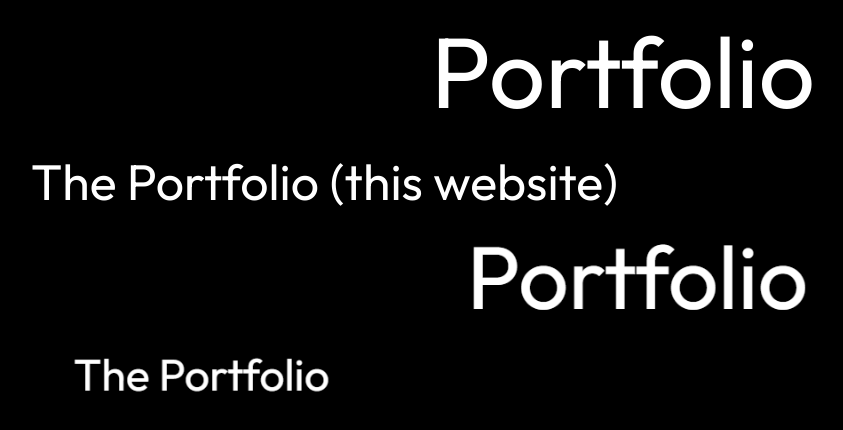
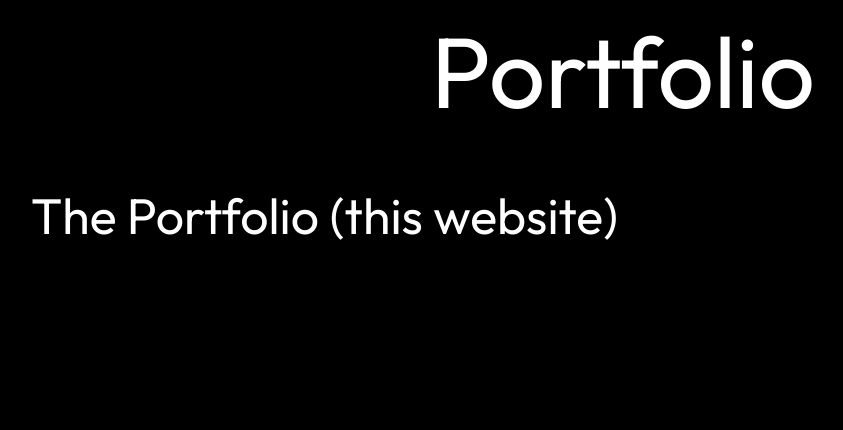
Before and after one commit to Planta703/Portfolio, a plain HTML site: page index.html in a window 1280 px wide. Shown: the whole page, without its empty margins (17-860 px from the left). Drawn offline with Linux system fonts and the light colour scheme.

Commit message:
optimizations

```diff
--- a/index.html
+++ b/index.html
@@ -10,7 +10,7 @@
 <ul class="portfolio">
     <li class="the_portfolio">
         The Portfolio (this website)
-        <img class="portfolioimg" src="Images/The Porfolio img.png">
+        <img class="portfolioimg" src="">
     </li>
     <li></li>
 </ul>
--- a/style.css
+++ b/style.css
@@ -1,6 +1,9 @@
 :root {
     background-color: black;
     font-family: "Outfit", sans-serif;
+    img {
+        max-width: 99%;
+    }
 
     .title {
         font-optical-sizing: auto;
@@ -11,7 +14,7 @@
         color: white;
     }
 
-    .the_portfolio {
+    .portfolio {
         font-optical-sizing: auto;
         font-weight: 100%;
         font-style: normal;
@@ -19,10 +22,5 @@
         text-align: left;
         color: white;
         list-style: none;
-
-        .portfolioimg {
-            max-width: 99%;
-            max-height: 99%;
-        }
     }
 }
```
Also changed, not shown: Images/The Porfolio img.png (deleted).
